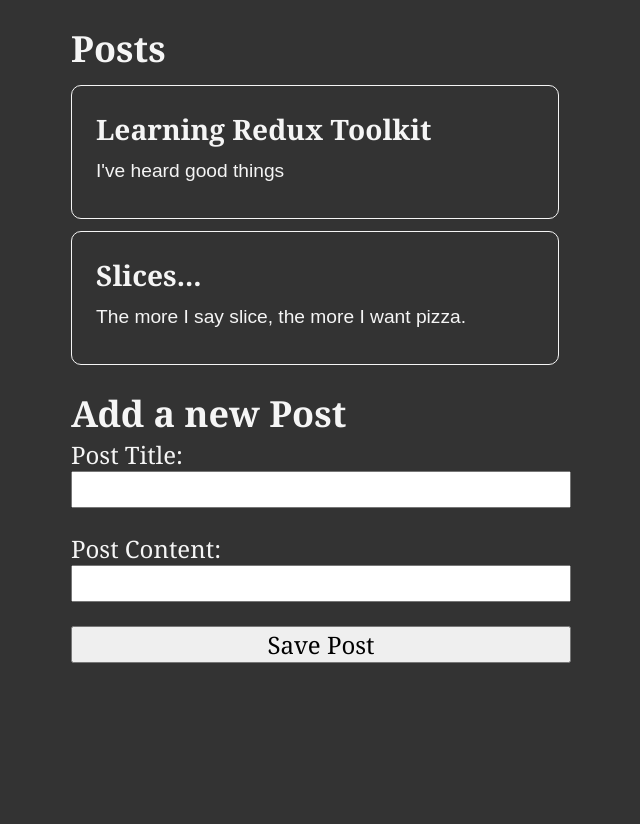
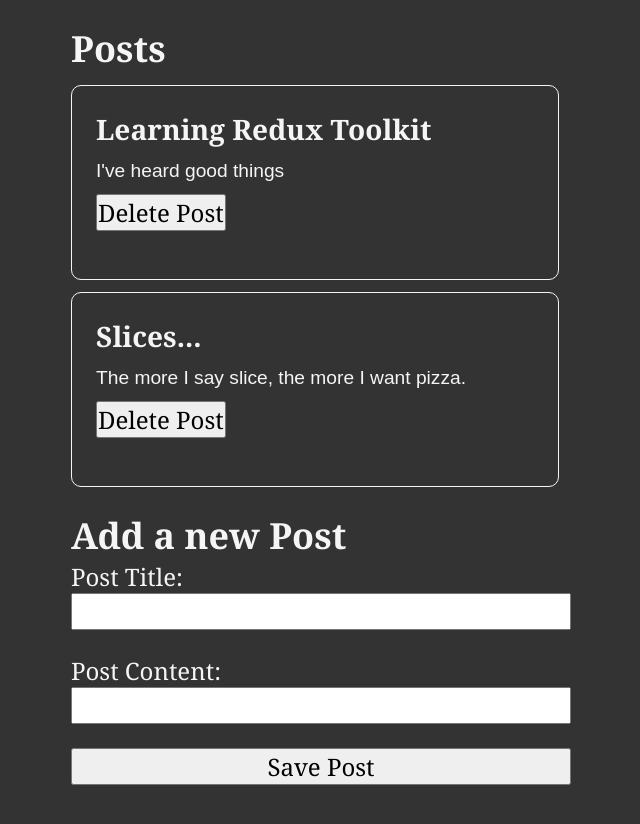
Before and after one commit to prathamsakhare/postProjectRedux, a React (Create React App) app: page / in a window 1280 px wide. Shown: the top 824 px of the page, without its empty margins (319-959 px from the left). Built offline with nearby package versions, Linux system fonts and the light colour scheme.

Commit message:
added functionality of deletion for each post

```diff
--- a/src/features/posts/PostsList.js
+++ b/src/features/posts/PostsList.js
@@ -1,33 +1,21 @@
 import { useDispatch, useSelector } from "react-redux";
 import { postRemove, selectAllPosts } from "./postsSlice";
-// import { useState } from "react";
 const PostsList = () => {
-    // const dispatch = useDispatch();
-    // const [idno, setIdno] = useState(0)
-    // const valId = Number(idno) || 0;
-    // const onClickDelete = (id) => {
-    //     setIdno(id);
-    //     console.log(idno)
-    //     dispatch(postRemove(valId))
-
-    // }
-
-  const posts = useSelector(selectAllPosts) ;
-  const renderedPosts = posts.map(post => (
+  const dispatch = useDispatch();
+  const posts = useSelector(selectAllPosts);
+  const renderedPosts = posts.map((post, index) => (
     <article key={post.id}>
-        <h3>{post.title}</h3>
-        <p>{post.content.substring(0,100)}</p>
-        {/* <button onClick={onClickDelete(post.id)}>Delete Post</button> */}
+      <h3>{post.title}</h3>
+      <p>{post.content.substring(0, 100)}</p>
+      <button onClick={() => dispatch(postRemove(index))}>Delete Post</button>
     </article>
   ));
   return (
     <section>
-        <h2>
-            Posts
-        </h2>
-        {renderedPosts}
+      <h2>Posts</h2>
+      {renderedPosts}
     </section>
-  )
-}
+  );
+};
 
-export default PostsList
+export default PostsList;
--- a/src/features/posts/postsSlice.js
+++ b/src/features/posts/postsSlice.js
@@ -21,7 +21,7 @@
       state.push(action.payload);
     },
     postRemove(state, action){
-
+        console.log(action.payload)
         state.splice(action.payload, 1)
     }
   },
```
